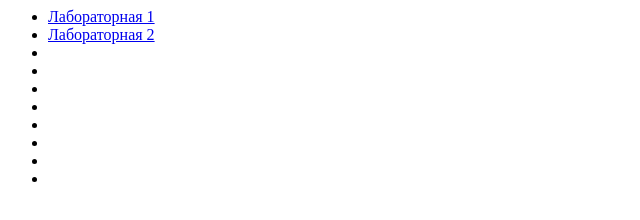
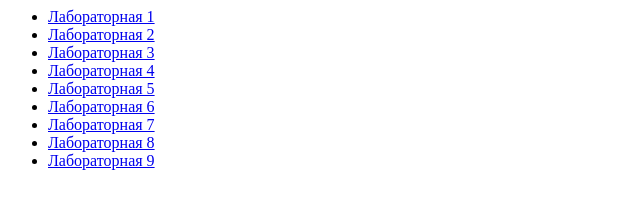
Before and after one commit to RomanLavanda/SiteTest, a plain HTML site: page index.html in a window 1280 px wide. Shown: the whole page, without its empty margins (0-640 px from the left). Drawn offline with Linux system fonts and the light colour scheme.

Commit message:
Update index.html

```diff
--- a/index.html
+++ b/index.html
@@ -8,14 +8,13 @@
             <ul>
         <li><a href="https://romanlavanda.github.io/SiteTest/L1/index.html">Лабораторная 1</a></li>
         <li><a href="https://romanlavanda.github.io/SiteTest/L2/index.html">Лабораторная 2</a></li>
-        <li><a href=""></a></li>
-        <li><a href=""></a></li>
-        <li><a href=""></a></li>
-        <li><a href=""></a></li>
-        <li><a href=""></a></li>
-        <li><a href=""></a></li>
-        <li><a href=""></a></li>
-        <li><a href=""></a></li>
+        <li><a href="https://romanlavanda.github.io/SiteTest/L3/L3.html">Лабораторная 3</a></li>
+        <li><a href="https://romanlavanda.github.io/SiteTest/L4/index.html">Лабораторная 4</a></li>
+        <li><a href="https://romanlavanda.github.io/SiteTest/L5/index.html">Лабораторная 5</a></li>
+        <li><a href="https://romanlavanda.github.io/SiteTest/L6/index.html">Лабораторная 6</a></li>
+        <li><a href="https://romanlavanda.github.io/SiteTest/L7/index.html">Лабораторная 7</a></li>
+        <li><a href="https://romanlavanda.github.io/SiteTest/L8/index.html">Лабораторная 8</a></li>
+        <li><a href="https://romanlavanda.github.io/SiteTest/L9/index.html">Лабораторная 9</a></li>
     		</ul>
         </div>
     </body>
```
